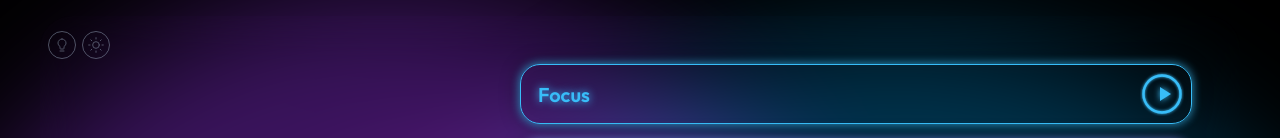
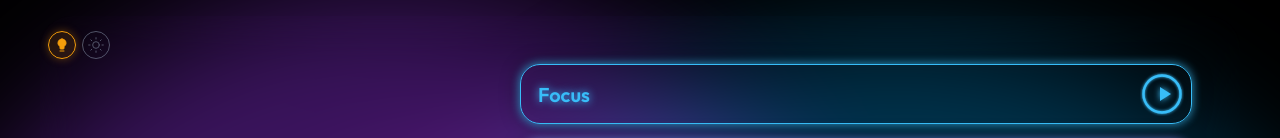
Before and after one commit to kazlan/Watchclock, a React (Vite) app: page / in a window 1280 px wide. Shown: the top 138 px of the page. Built offline with nearby package versions, Linux system fonts and the light colour scheme.

Commit message:
feat: default wakeLock to true, pause spotify on transfer

```diff
--- a/src/App.jsx
+++ b/src/App.jsx
@@ -47,7 +47,7 @@ function App() {
   const [runningTimerId, setRunningTimerId] = useState(null);
   const [activeEndTime, setActiveEndTime] = useState(null);
   const [isVideoLoaded, setIsVideoLoaded] = useState(false);
-  const [wakeLockEnabled, setWakeLockEnabled] = useState(false);
+  const [wakeLockEnabled, setWakeLockEnabled] = useState(true);
   const [activeView, setActiveView] = useState('dashboard'); // 'dashboard' | 'library' | 'calendar'
   const [backViewComponent, setBackViewComponent] = useState('library');
   const wakeLockRef = useRef(null);
--- a/src/components/SpotifyPlayer/SpotifyPlayer.jsx
+++ b/src/components/SpotifyPlayer/SpotifyPlayer.jsx
@@ -57,7 +57,7 @@ const SpotifyPlayer = ({ isHidden, onOpenLibrary }) => {
                     'Content-Type': 'application/json',
                     'Authorization': `Bearer ${accToken}`
                 },
-                body: JSON.stringify({ device_ids: [devId], play: true })
+                body: JSON.stringify({ device_ids: [devId], play: false })
             });
         } catch (err) {
             console.error('Error transferring playback', err);
```
